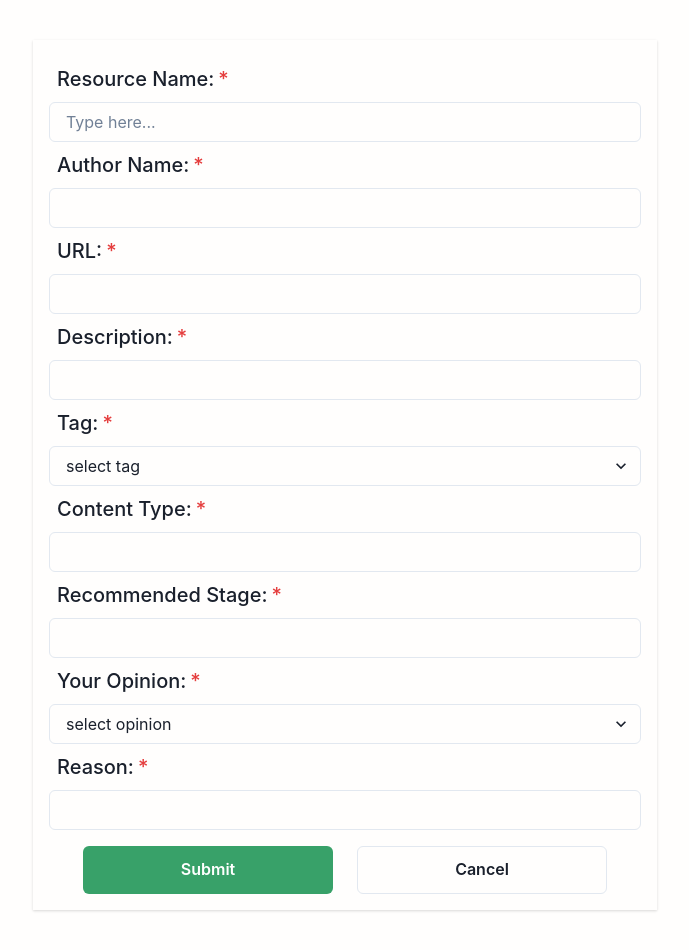
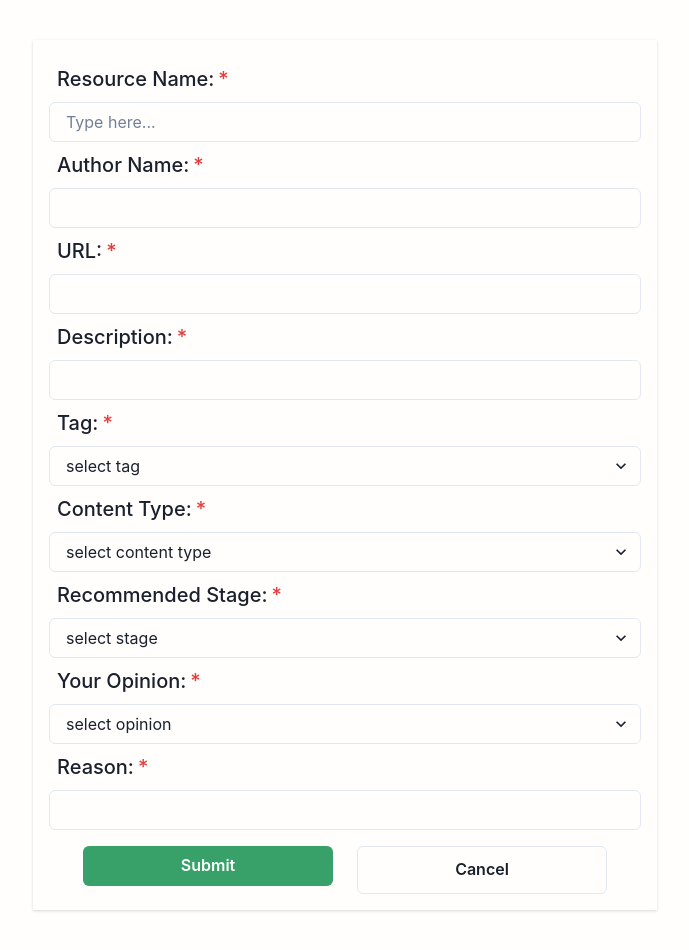
Before and after one commit to cynthiacodes/c7c5-study-resource-catalog-frontend, a React (Vite) app: page /newresource in a window 1280 px wide. Shown: the top 950 px of the page, without its empty margins (295-984 px from the left). Built offline with nearby package versions, Linux system fonts and the light colour scheme.

Commit message:
changed to select to match enum, nav back to "/"

```diff
--- a/src/components/AddNewResource.tsx
+++ b/src/components/AddNewResource.tsx
@@ -10,49 +10,23 @@ import {
 } from "@chakra-ui/react";
 import axios from "axios";
 import { useState } from "react";
+import { Link, Navigate } from "react-router-dom";
 import { baseURL } from "../utilities/baseURL";
-import { User } from "./Interfaces";
-import { Link } from "react-router-dom";
-
-export interface NewResource {
-    resource_name: string;
-    author_name: string;
-    url: string;
-    description: string;
-    tags: string;
-    content_type: string;
-    recommended_stage: string;
-    user_id: number | undefined;
-    creator_opinion: string;
-    creator_reason: string;
-}
+import { NewResource, User } from "./Interfaces";
+import {
+    tagsArray,
+    stageArray,
+    creatorReasonsArray,
+    contentTypeArray,
+} from "../utilities/AddNewResourcesSelectOptions";
 
 interface currentUserProps {
     currentUser: User | null | undefined;
 }
-const tagsArray: string[] = [
-    "PostgreSQL",
-    "React",
-    "Frontend",
-    "Backend",
-    "TypeScript",
-    "JavaScript",
-    "GitHub",
-    "Express.js",
-    "CSS",
-    "HTML",
-    "Jest",
-    "CI/CD",
-    "Node.js",
-];
-
-const creatorReasonsArray: string[] = [
-    "I recommend this resource after having used it",
-    "I do not recommend this resource, having used it",
-    "I haven't used this resource but it looks promising",
-];
 
 export function AddNewResource({ currentUser }: currentUserProps): JSX.Element {
+    const [submitted, setSubmitted] = useState<boolean>(false);
+    const [isLoading, setIsLoading] = useState<boolean>(true);
     const [resourceData, setResourceData] = useState<NewResource>({
         resource_name: "",
         author_name: "",
@@ -68,13 +42,18 @@ export function AddNewResource({ currentUser }: currentUserProps): JSX.Element {
 
     async function handleSubmit(e: React.FormEvent<HTMLFormElement>) {
         e.preventDefault();
+        setIsLoading(true);
         try {
             const response = await axios.post(
                 `${baseURL}resources`,
                 resourceData
             );
-            console.log(response);
+
+            console.log(response.data);
+            setIsLoading(false);
+            setSubmitted(true);
         } catch (error) {
+            alert(`error, your resource failed to add, ${error}`);
             console.error(error);
         }
     }
@@ -179,21 +158,33 @@ export function AddNewResource({ currentUser }: currentUserProps): JSX.Element {
                         <FormLabel mt={"0.5rem"} ml={"0.5rem"} fontSize={"xl"}>
                             Content Type:
                         </FormLabel>
-                        <Input
+                        <Select
                             name="content_type"
                             value={resourceData.content_type}
-                            onChange={handleResourceInput}
-                            focusBorderColor="orange.100"
-                        />
+                            onChange={handleResourceSelect}
+                            placeholder="select content type"
+                        >
+                            {contentTypeArray.map((contentType, index) => (
+                                <option value={contentType} key={index}>
+                                    {contentType}
+                                </option>
+                            ))}
+                        </Select>
                         <FormLabel mt={"0.5rem"} ml={"0.5rem"} fontSize={"xl"}>
                             Recommended Stage:
                         </FormLabel>
-                        <Input
+                        <Select
                             name="recommended_stage"
                             value={resourceData.recommended_stage}
-                            onChange={handleResourceInput}
-                            focusBorderColor="orange.100"
-                        />
+                            onChange={handleResourceSelect}
+                            placeholder="select stage"
+                        >
+                            {stageArray.map((stage, index) => (
+                                <option value={stage} key={index}>
+                                    {stage}
+                                </option>
+                            ))}
+                        </Select>
                         <FormLabel mt={"0.5rem"} ml={"0.5rem"} fontSize={"xl"}>
                             Your Opinion:
                         </FormLabel>
@@ -227,8 +218,8 @@ export function AddNewResource({ currentUser }: currentUserProps): JSX.Element {
                                 type="submit"
                                 colorScheme="green"
                                 size="md"
-                                height="48px"
                                 width="250px"
+                                isLoading={!isLoading}
                             >
                                 Submit
                             </Button>
@@ -241,6 +232,7 @@ export function AddNewResource({ currentUser }: currentUserProps): JSX.Element {
                                 <Link to="/">Cancel</Link>
                             </Button>
                         </ButtonGroup>
+                        {submitted && <Navigate to="/" />}
                     </FormControl>
                 </Box>
             </Container>
```
